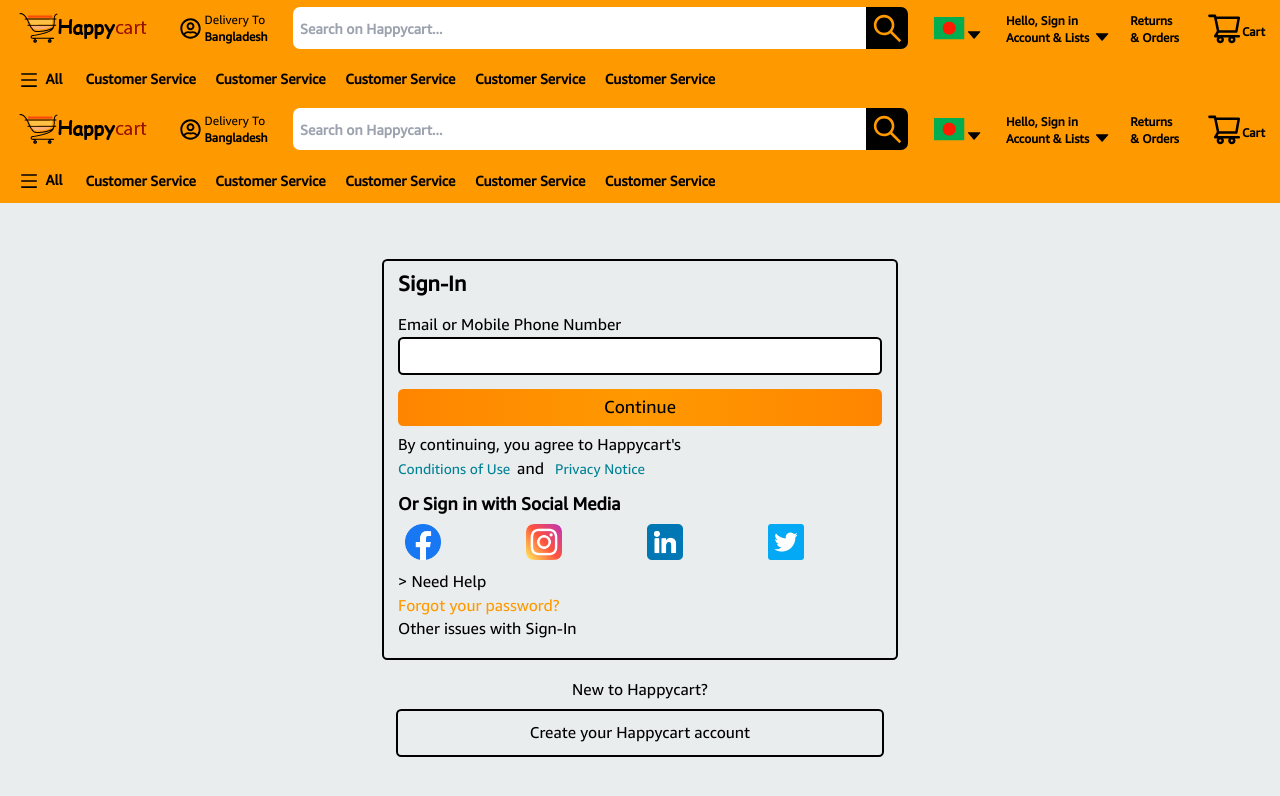
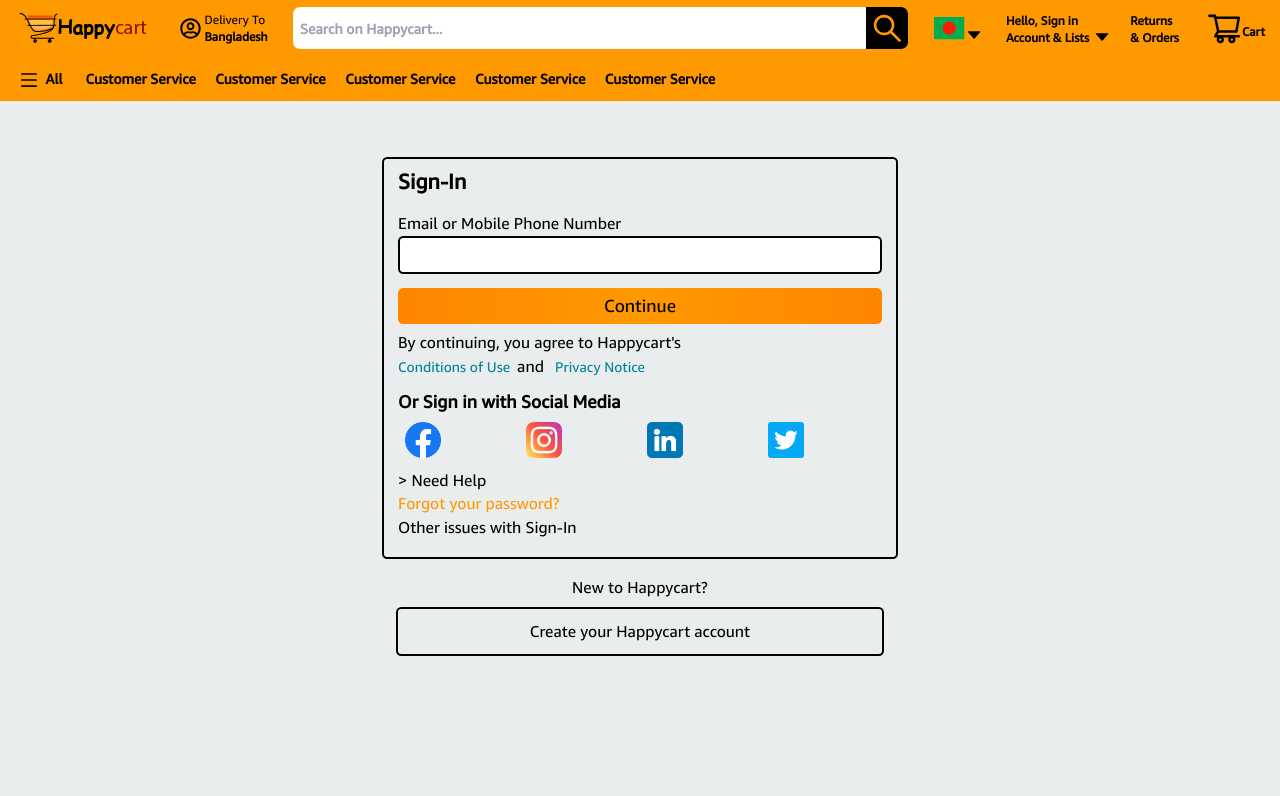
Before and after one commit to FazlyRabbi/Happycart, a React (Create React App) app: page /login in a window 1280 px wide. Shown: the top 796 px of the page. Built offline with nearby package versions, Linux system fonts and the light colour scheme.

Commit message:
make it bettter

```diff
--- a/src/App.js
+++ b/src/App.js
@@ -37,6 +37,7 @@
 
         <Route path="vendor-register" element={<Vendor_Register />} />
         <Route path="university" element={<University />} />
+
         <Route path="blog">
           <Route path="journal" element={<BlogPageOne />} />
           <Route path="single/journal/:title" element={<SingleBlog />} />
--- a/src/pages/Home/PopularProducts/PopularProductsInPc.jsx
+++ b/src/pages/Home/PopularProducts/PopularProductsInPc.jsx
@@ -3,7 +3,7 @@
 
 function PopularProductsInPc() {
   return (
-    <div className="lg:mt-[39rem] md:mt-[41rem] xl:mx-6 sm:mx-4  bg-[#fff]  ">
+    <div className="lg:mt-[39rem] md:mt-[44rem] xl:mx-6 sm:mx-4  bg-[#fff]  ">
       <Slider
         data={{
           title: "Popular products in Pc ",
--- a/src/pages/Login/Login.jsx
+++ b/src/pages/Login/Login.jsx
@@ -1,6 +1,6 @@
 import React from "react";
 import { useState } from "react";
-import Navbar from "./../../shared/Navbar/Navbar";
+
 
 const Login = () => {
   const [steps, setSteps] = useState(1);
@@ -40,7 +40,6 @@
 
   return (
     <>
-      <Navbar />
       <section className="p-2 md:p-6 lg:p-6 xl:p-6 my-10">
         {steps === 1 && (
           <>
```
